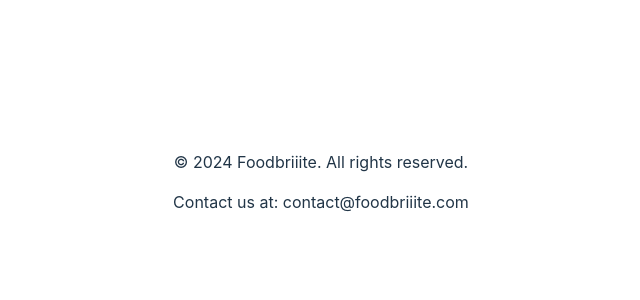
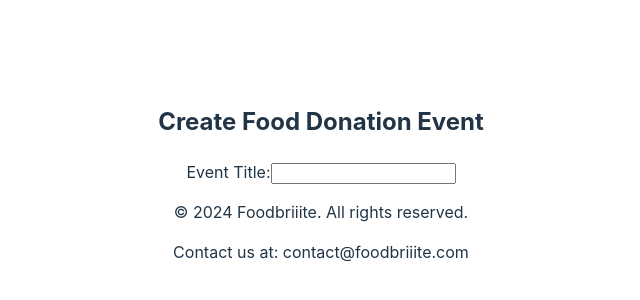
Before and after one commit to SaraM09/hackathon-1-front-end, a React (Vite) app: page / in a window 1280 px wide. Shown: the part 218-518 px from the top of the page, without its empty margins (319-959 px from the left). Built offline with nearby package versions, Linux system fonts and the light colour scheme.

Commit message:
creatveEventForm component created with setTitle, handlesubmit, and handleInputChange testing out title only

```diff
--- a/src/App.jsx
+++ b/src/App.jsx
@@ -1,6 +1,7 @@
 import React, { useState } from 'react'
 import reactLogo from './assets/react.svg'
 import Footer from './components/Footer.jsx'
+import CreateEventForm from './components/CreateEventForm.jsx'
 import './App.css'
 
 function App() {
@@ -9,7 +10,7 @@
   return (
     <>
       <div>
-
+<CreateEventForm />
         <Footer />
         </div>
 
--- /dev/null
+++ b/src/components/CreateEventForm.jsx
@@ -0,0 +1,66 @@
+import React, { useState } from 'react'
+
+const CreateEventForm = () => {
+  const [title, setTitle] = useState('');
+
+  const handleInputChange = (event) => {
+    const { name, value, type, files } = event.target;
+    switch (type) {
+      case 'text':
+        setName(value);
+        break;
+      case 'date':
+        setDate(new Date(value));
+        break;
+      case 'time':
+        setTime(value);
+        break;
+      case 'file':
+        setImageFile(files[0]);
+        break;
+      default:
+        if (event.target.checked) {
+          setFoodDonations([...foodDonations, value]);
+        } else {
+          setFoodDonations(foodDonations.filter((item) => item !== value));
+        }
+    }
+
+  };
+
+  const handleSubmit = (event) => {
+    event.preventDefault();
+
+    // Validation logic here (e.g., check for required fields)
+
+    // Submit form data (title, date, time, location, description, foodDonations, imageFile)
+    console.log('Submitted event data:', {
+      title,
+      date,
+      time,
+      location,
+      description,
+      foodDonations,
+      imageFile,
+    });
+    // Reset form after successful submission (optional)
+  };
+  return (
+    <form onSubmit={handleSubmit}>
+      <h2>Create Food Donation Event</h2>
+      <div className="form-group">
+        <label htmlFor="title">Event Title:</label>
+        <input
+          type="text"
+          name="title"
+          id="title"
+          value={title}
+          onChange={handleInputChange}
+          required
+        />
+      </div>
+      </form>
+  )
+}
+
+export default CreateEventForm
```
Also changed, not shown: src/components/EventForm.jsx (deleted).
